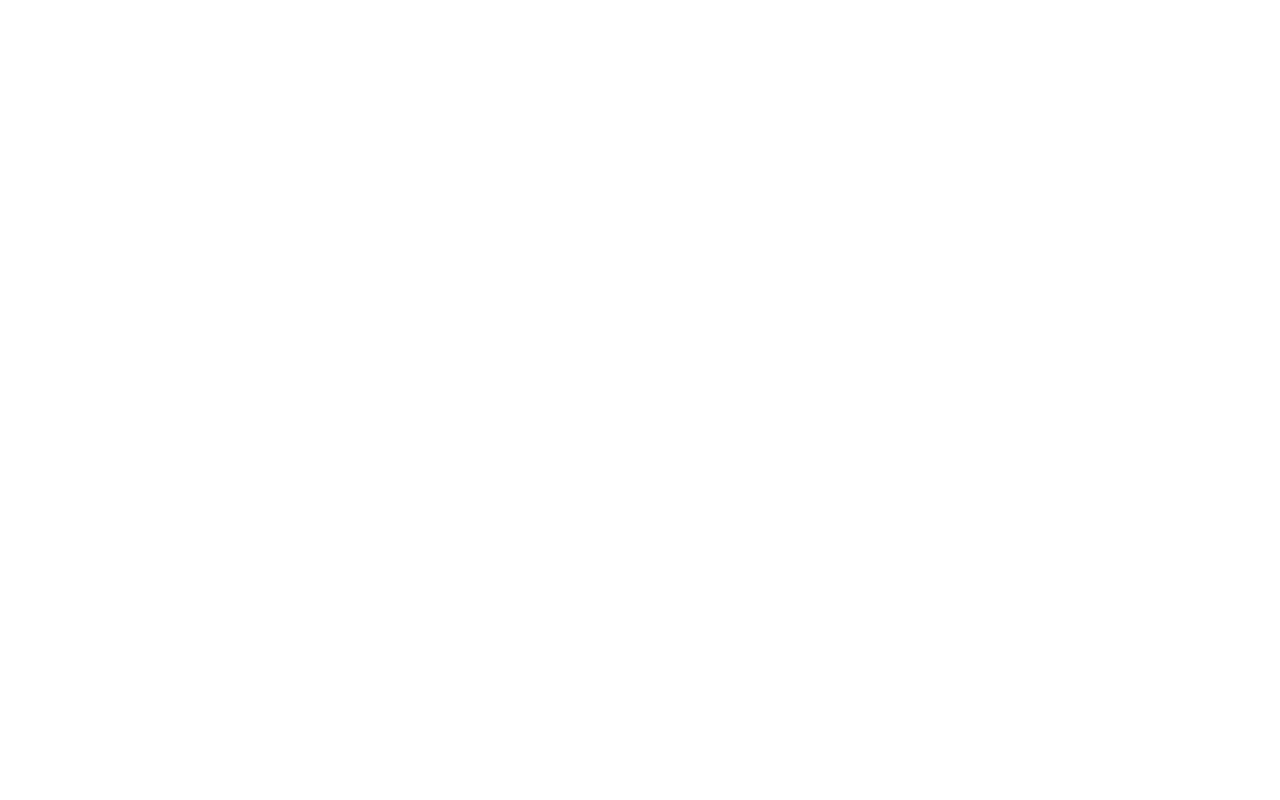
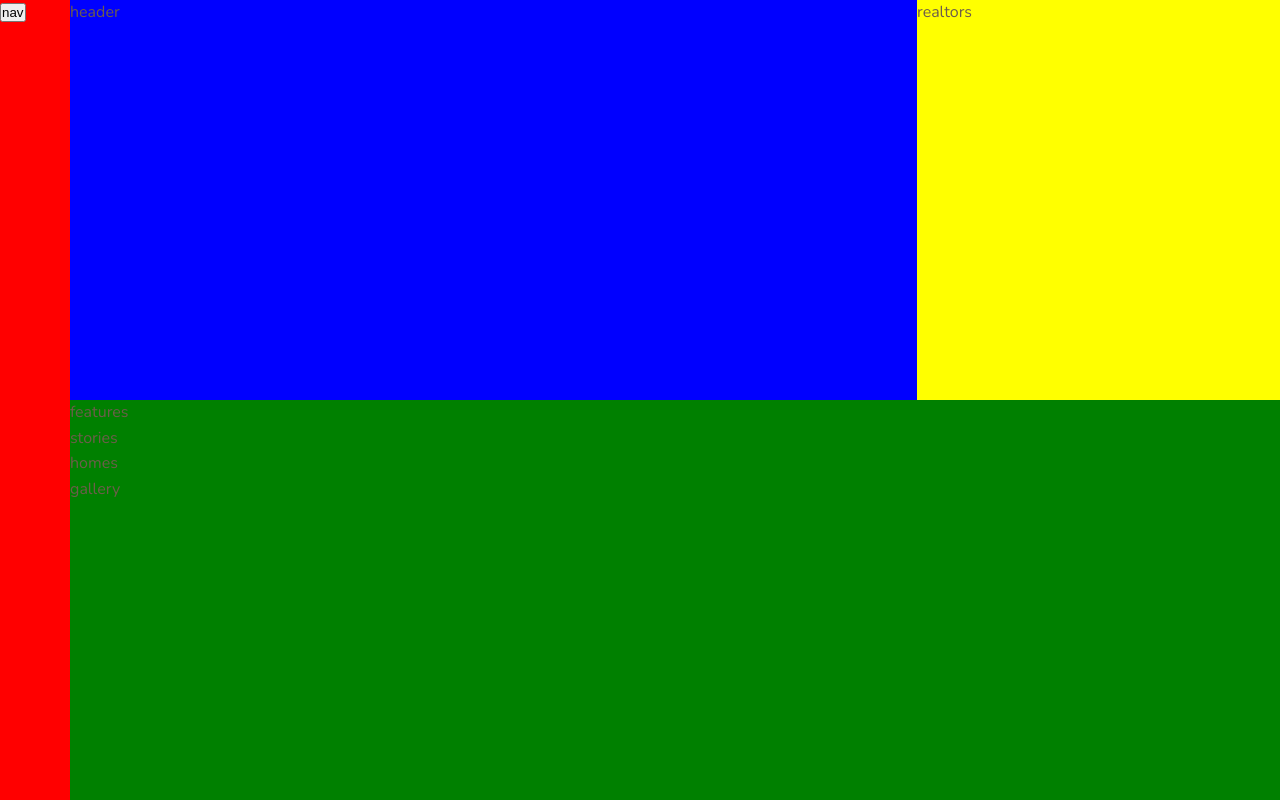
Before and after one commit to mostafaei2002/nexter, a website: page index.html in a window 1280 px wide. Shown: the top 800 px of the page. Drawn offline with nearby package versions, Linux system fonts and the light colour scheme; files that its build step writes are made by us from their sources.

Commit message:
add general page layout

```diff
--- a/index.html
+++ b/index.html
@@ -1,17 +1,32 @@
 <!DOCTYPE html>
 <html lang="en">
-    <head>
-        <meta charset="UTF-8">
-        <meta name="viewport" content="width=device-width, initial-scale=1.0">
-        <meta http-equiv="X-UA-Compatible" content="ie=edge">
+  <head>
+    <meta charset="UTF-8" />
+    <meta name="viewport" content="width=device-width, initial-scale=1.0" />
+    <meta http-equiv="X-UA-Compatible" content="ie=edge" />
 
-        <link href="https://fonts.googleapis.com/css?family=Josefin+Sans:300,400,400i|Nunito:300,300i" rel="stylesheet">
-        <link rel="stylesheet" href="css/style.css">
-        <link rel="shortcut icon" type="image/png" href="img/favicon.png">
+    <link
+      href="https://fonts.googleapis.com/css?family=Josefin+Sans:300,400,400i|Nunito:300,300i"
+      rel="stylesheet"
+    />
+    <link rel="stylesheet" href="css/style.css" />
+    <link rel="shortcut icon" type="image/png" href="img/favicon.png" />
 
-        <title>nexter &mdash; your home, your freedom</title>
-    </head>
-    <body class="container">
+    <title>nexter &mdash; your home, your freedom</title>
+  </head>
+  <body class="container">
+    <div class="sidebar">
+      <button class="nav-btn">nav</button>
+    </div>
 
-    </body>
+    <header class="header">header</header>
+    <section class="realtors">realtors</section>
+    <main class="main">
+      <section class="features">features</section>
+      <section class="stories">stories</section>
+      <section class="homes">homes</section>
+      <section class="gallery">gallery</section>
+    </main>
+    <footer class="footer">footer</footer>
+  </body>
 </html>
--- /dev/null
+++ b/sass/_layout.scss
@@ -0,0 +1,34 @@
+.container {
+  display: grid;
+  grid-template-columns: 7rem 7fr 3fr;
+}
+
+.sidebar {
+  background-color: red;
+  grid-row: 1 / 10;
+  height: 100vh;
+  position: fixed;
+  width: 7rem;
+}
+
+.header {
+  background-color: blue;
+  height: 40rem;
+  grid-column: 2/3;
+}
+
+.realtors {
+  background-color: yellow;
+}
+
+.main {
+  background-color: green;
+  grid-column: 2 /4;
+  height: 120rem;
+}
+
+.footer {
+  background-color: gray;
+
+  grid-column: 2/4;
+}
--- a/sass/main.scss
+++ b/sass/main.scss
@@ -1,5 +1,6 @@
 @import "base";
 @import "typography";
+@import "layout";
 
 @import "sidebar";
 @import "header";
```
